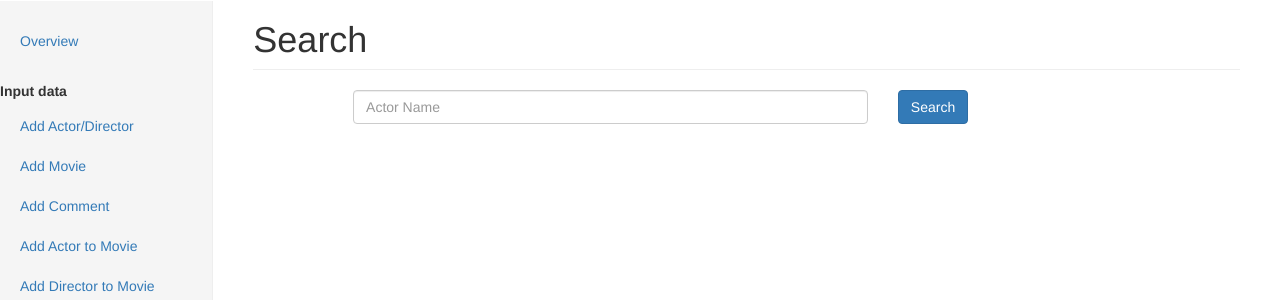
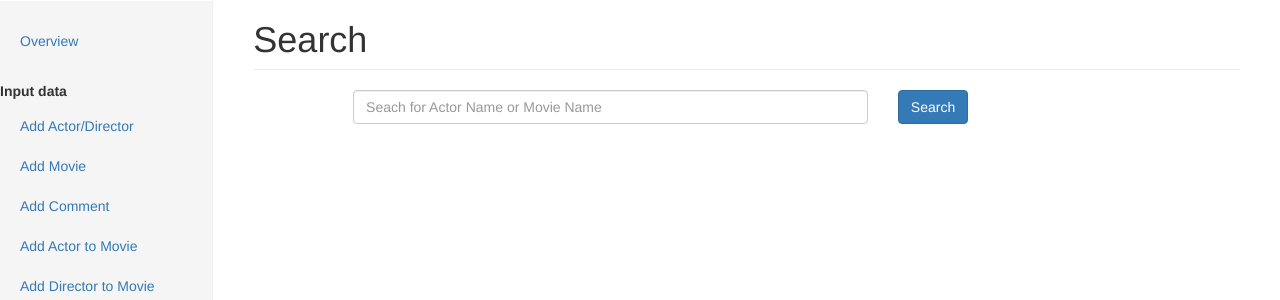
Before and after one commit to qsz13/movie-database, a PHP site: page /search.php in a window 1280 px wide. Shown: the part 50-350 px from the top of the page. Run offline with PHP 8.4, Linux system fonts and the light colour scheme.

Commit message:
placeholder

```diff
--- a/search.php
+++ b/search.php
@@ -49,7 +49,7 @@
                 <div class="col-sm-10 col-sm-offset-1">
                     <form class="form-group" action="#" method="GET">
                         <div class="col-sm-8">
-                            <input name="query" type="search" placeholder="Actor Name" class="form-control">
+                            <input name="query" type="search" placeholder="Seach for Actor Name or Movie Name" class="form-control">
                         </div>
                         <div class="col-sm-2">
                             <input type="submit" class="btn btn-primary" value="Search">
```
